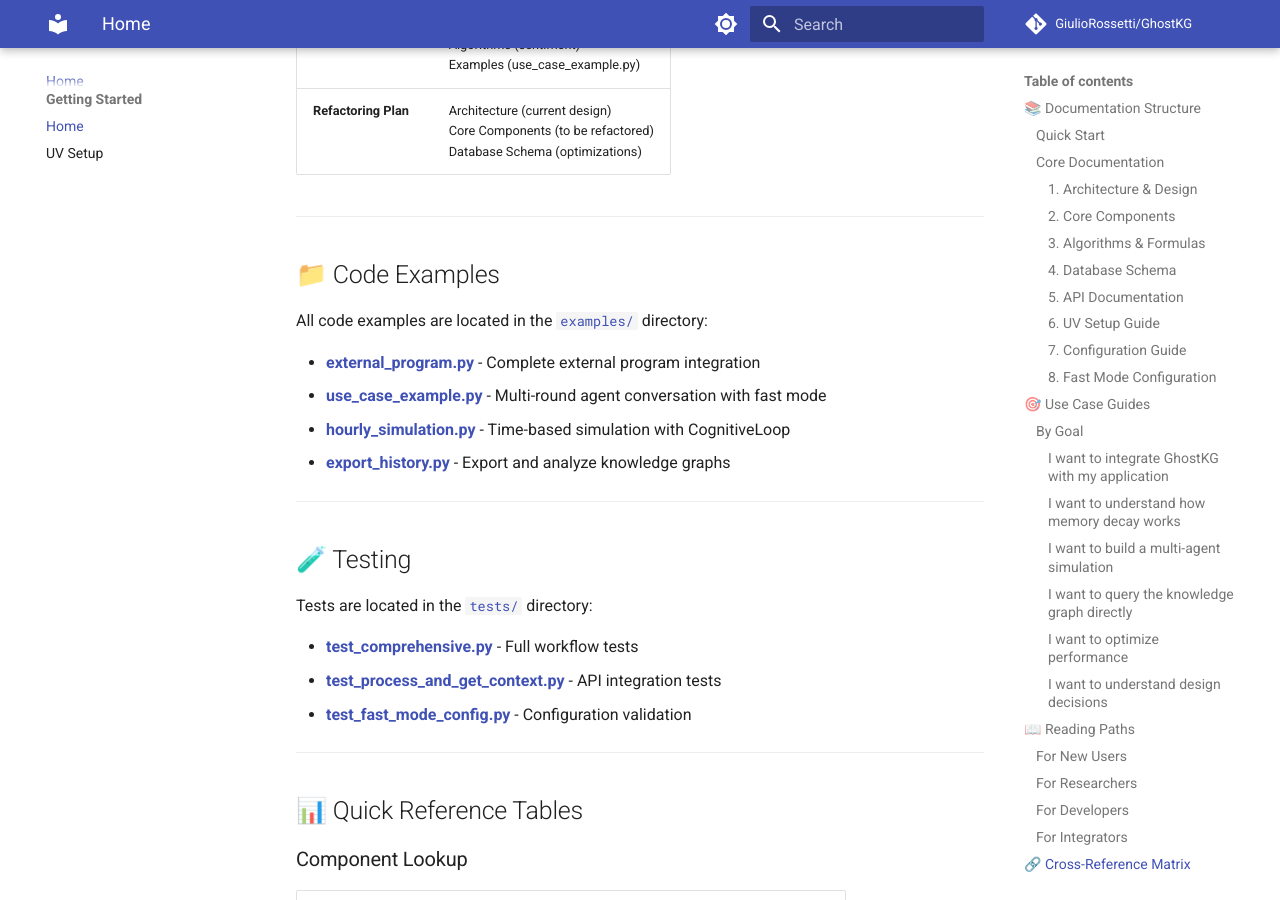
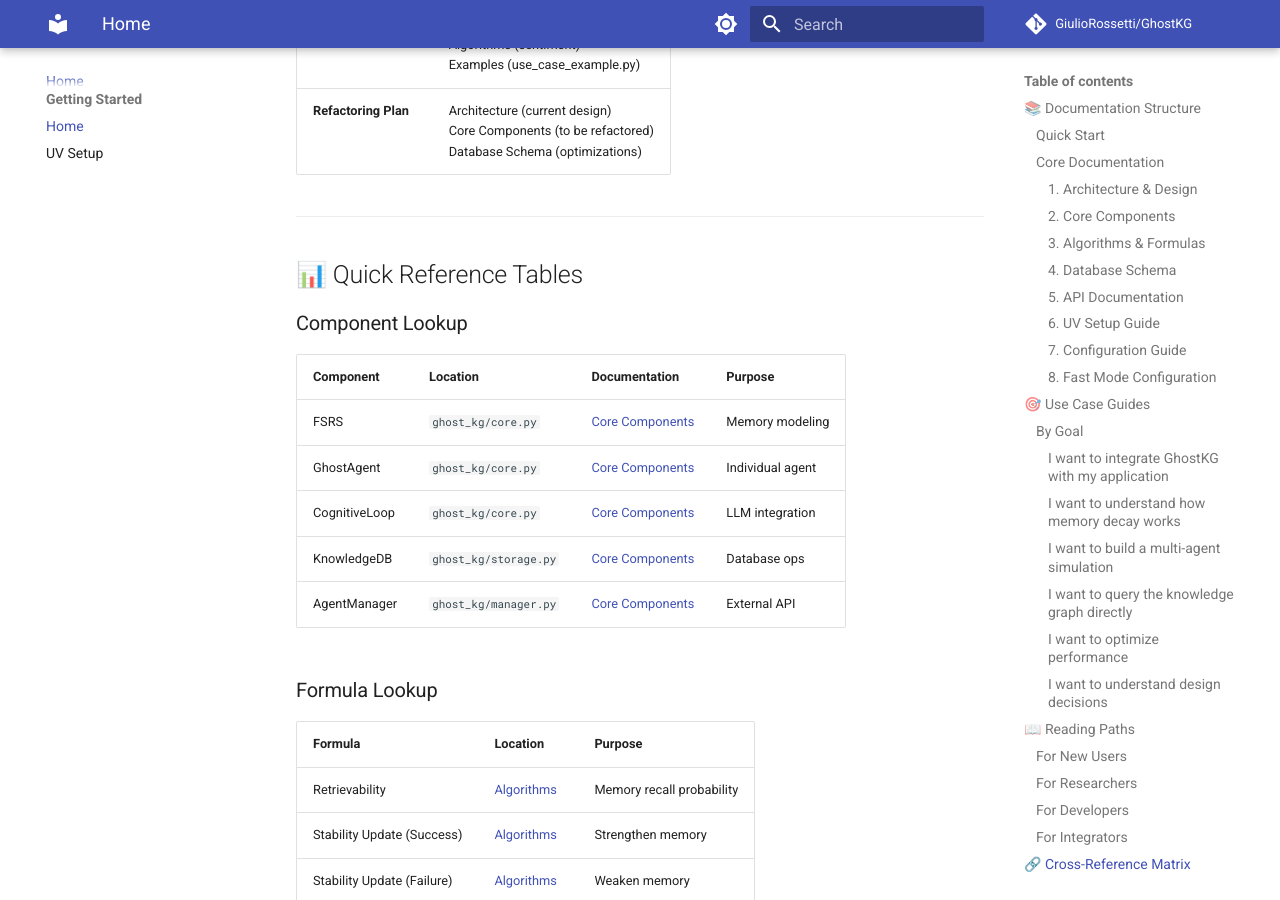
Before and after one commit to GiulioRossetti/GhostKG, an MkDocs documentation site: the page built from docs/index.md, in a window 1280 px wide and 900 px high, scrolled down 5893 px. Built offline with MkDocs 1.6.1 and Material for MkDocs 9.7.7, drawn with Linux system fonts in a browser that asks for light colours; comment, search, counter and statistics services are not loaded; some of the changed text lies outside the part shown.

Commit message:
:arrow_up: docs

```diff
--- a/docs/index.md
+++ b/docs/index.md
@@ -172,7 +172,6 @@ Topics covered:
 **Cross-references**:
 - [Core Components](CORE_COMPONENTS.md) - CognitiveLoop fast mode
 - [Algorithms](ALGORITHMS.md) - Sentiment analysis in fast mode
-- [Examples](../examples/use_case_example.py) - Fast mode in practice
 - [UV Setup](UV_SETUP.md) - Installing fast mode dependencies
 - [Configuration](CONFIGURATION.md) - FastModeConfig options
 
@@ -258,26 +257,6 @@ Topics covered:
 | **Fast Mode Config** | Core Components (CognitiveLoop)<br>Algorithms (sentiment)<br>Examples (use_case_example.py) |
 | **Refactoring Plan** | Architecture (current design)<br>Core Components (to be refactored)<br>Database Schema (optimizations) |
 
----
-
-## 📁 Code Examples
-
-All code examples are located in the [`examples/`](../examples/) directory:
-
-- **[external_program.py](../examples/external_program.py)** - Complete external program integration
-- **[use_case_example.py](../examples/use_case_example.py)** - Multi-round agent conversation with fast mode
-- **[hourly_simulation.py](../examples/hourly_simulation.py)** - Time-based simulation with CognitiveLoop
-- **[export_history.py](../examples/export_history.py)** - Export and analyze knowledge graphs
-
----
-
-## 🧪 Testing
-
-Tests are located in the [`tests/`](../tests/) directory:
-
-- **[test_comprehensive.py](../tests/test_comprehensive.py)** - Full workflow tests
-- **[test_process_and_get_context.py](../tests/test_process_and_get_context.py)** - API integration tests
-- **[test_fast_mode_config.py](../tests/test_fast_mode_config.py)** - Configuration validation
 
 ---
 
@@ -331,14 +310,6 @@ A: See [Database Schema](DATABASE_SCHEMA.md#query-patterns)
 **Q: Can I use a different database?**
 A: Not currently, but see [Architecture](ARCHITECTURE.md#why-sqlite) for why SQLite was chosen
 
-### For More Information
-
-- **Issues**: [GitHub Issues](https://github.com/GiulioRossetti/GhostKG/issues)
-- **Examples**: [`examples/`](../examples/) directory
-- **Tests**: [`tests/`](../tests/) directory
-- **Source Code**: [`ghost_kg/`](../ghost_kg/) directory
-
----
 
 ## 📝 Contributing
 
```
Also changed, not shown: 1 other file.
